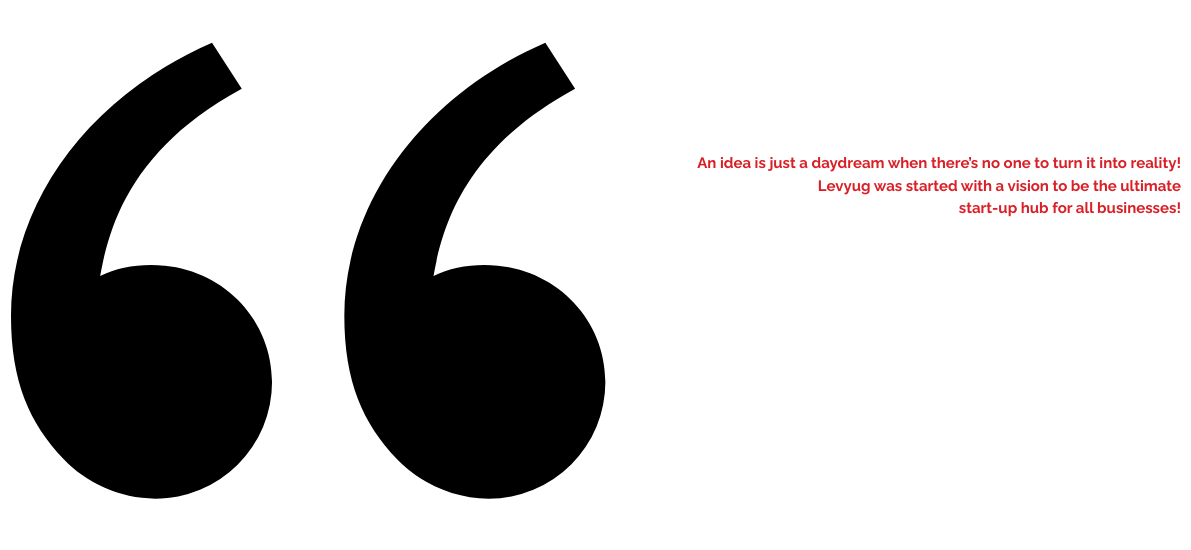
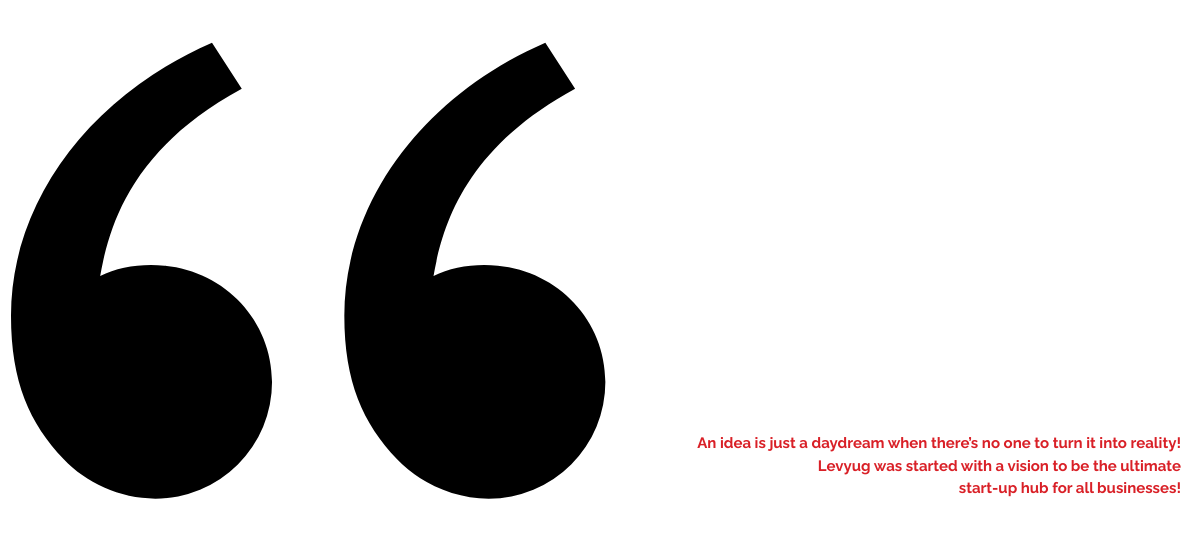
Before and after one commit to AnubhavMore/Levyug-Webite, a plain HTML site: page index.html in a window 1280 px wide. Shown: the part 248-798 px from the top of the page, 89-1280 px from the left. Drawn offline with nearby package versions, Linux system fonts and the light colour scheme.

Commit message:
under process

```diff
--- a/index.html
+++ b/index.html
@@ -53,7 +53,7 @@
         </div>
         <div class="quote">
             <img src="./images/double-quotes-l-svgrepo-com.svg" class="double-quote" alt="" srcset="">
-            <p style="position: absolute;top:400px;text-align: right;left:20px;right:10px;font-weight:900;font-size: 15px;color: #D92027;">An idea is just a daydream when there’s no one to turn it into reality!<br> Levyug was started with a vision to be the ultimate<br> start-up hub for all businesses!</p>
+            <p style="position: absolute;top:85%;text-align: right;left:20px;right:10px;font-weight:900;font-size: 15px;color: #D92027;">An idea is just a daydream when there’s no one to turn it into reality!<br> Levyug was started with a vision to be the ultimate<br> start-up hub for all businesses!</p>
         </div>
         <div class="dark-section">
 
```
